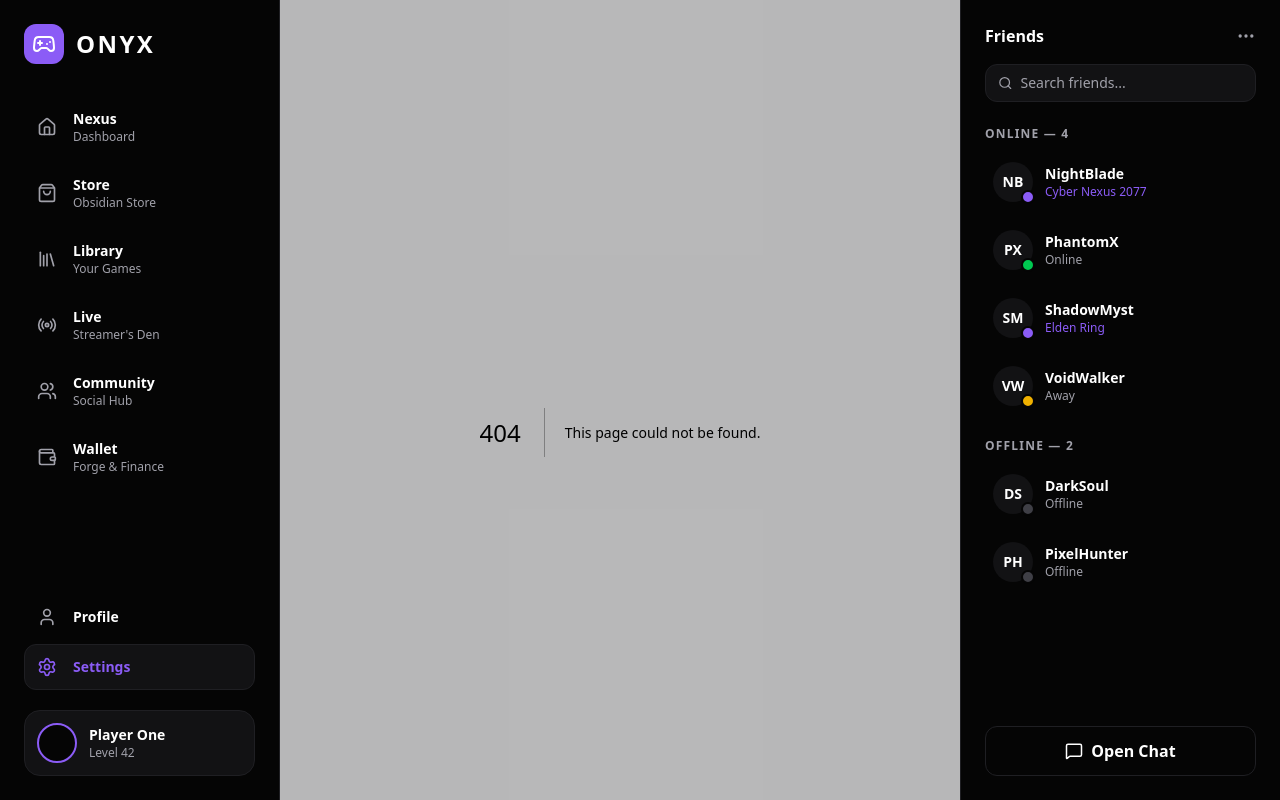
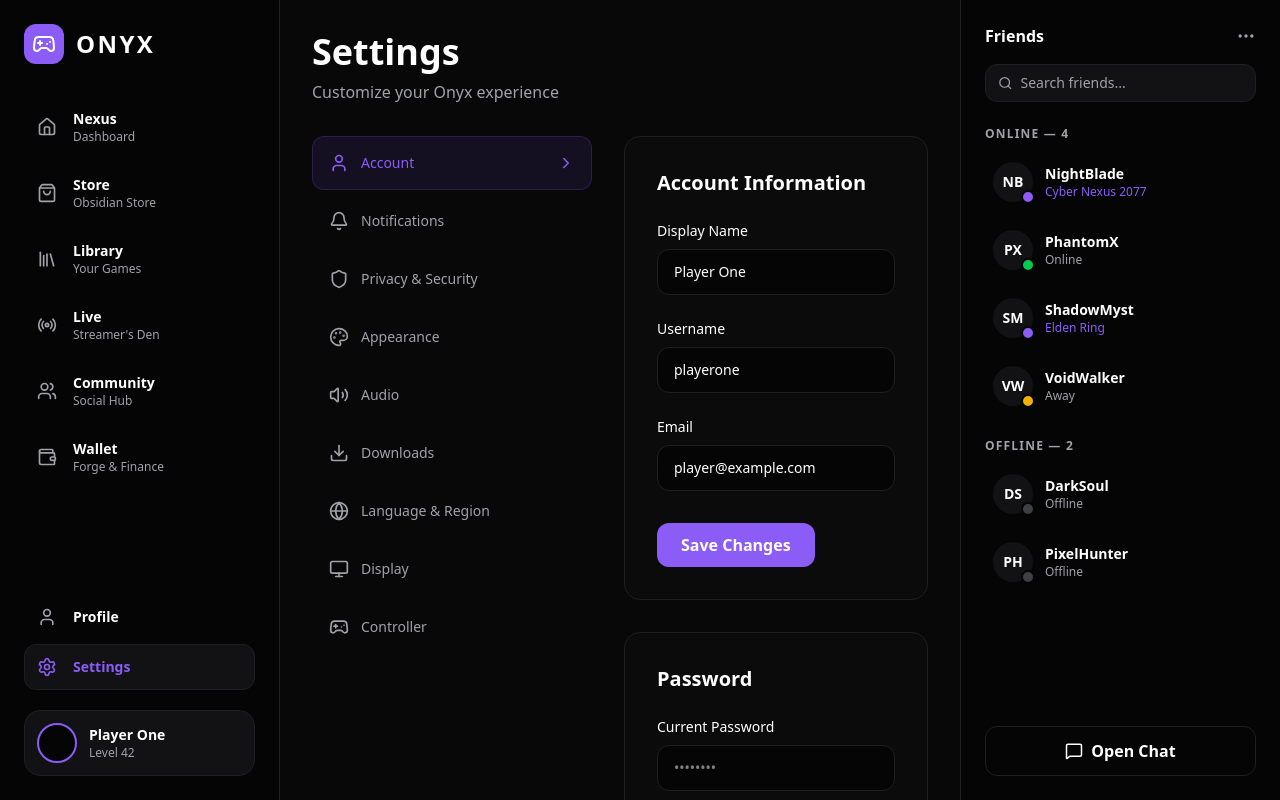
Before and after one commit to turanhsnv-dev/onyx-ecosystem, a Next.js app: page /settings in a window 1280 px wide. Before the commit this address had no page. Shown: the top 800 px of the page. Built offline with nearby package versions, Linux system fonts and the light colour scheme.

Commit message:
feat: implement settings page layout with navigation menu and account management forms

```diff
--- /dev/null
+++ b/src/app/settings/page.tsx
@@ -0,0 +1,119 @@
+"use client";
+import { User, Bell, Shield, Palette, Volume2, Download, Globe, Monitor, Gamepad2, ChevronRight } from "lucide-react";
+
+// MOCK DATA: Settings Menyu
+const SETTINGS_TABS = [
+  { id: "account", label: "Account", icon: <User size={20} />, active: true },
+  { id: "notifications", label: "Notifications", icon: <Bell size={20} />, active: false },
+  { id: "privacy", label: "Privacy & Security", icon: <Shield size={20} />, active: false },
+  { id: "appearance", label: "Appearance", icon: <Palette size={20} />, active: false },
+  { id: "audio", label: "Audio", icon: <Volume2 size={20} />, active: false },
+  { id: "downloads", label: "Downloads", icon: <Download size={20} />, active: false },
+  { id: "language", label: "Language & Region", icon: <Globe size={20} />, active: false },
+  { id: "display", label: "Display", icon: <Monitor size={20} />, active: false },
+  { id: "controller", label: "Controller", icon: <Gamepad2 size={20} />, active: false },
+];
+
+export default function SettingsPage() {
+  return (
+    <div className="flex flex-col max-w-[1200px] mx-auto pb-20">
+
+      {/* 1. Header */}
+      <div className="mb-8">
+        <h1 className="text-4xl font-black text-white mb-2">Settings</h1>
+        <p className="text-text-muted">Customize your Onyx experience</p>
+      </div>
+
+      <div className="flex flex-col lg:flex-row gap-8">
+
+        {/* SOL TƏRƏF: Settings Menyusu */}
+        <div className="w-full lg:w-[280px] flex flex-col gap-1 shrink-0">
+          {SETTINGS_TABS.map((tab) => (
+            <button
+              key={tab.id}
+              className={`flex items-center justify-between p-4 rounded-xl text-sm font-medium transition-colors ${tab.active
+                ? "bg-primary/10 text-primary border border-primary/20"
+                : "bg-transparent text-text-muted hover:bg-surface hover:text-white border border-transparent"
+                }`}
+            >
+              <div className="flex items-center gap-3">
+                {tab.icon}
+                {tab.label}
+              </div>
+              {tab.active && <ChevronRight size={18} />}
+            </button>
+          ))}
+        </div>
+
+        {/* SAĞ TƏRƏF: Formlar (Account) */}
+        <div className="flex-1 flex flex-col gap-8">
+
+          {/* Account Information Box */}
+          <div className="bg-surface/30 border border-border rounded-2xl p-8">
+            <h3 className="text-xl font-bold text-white mb-6">Account Information</h3>
+
+            <form className="flex flex-col gap-6" onSubmit={(e) => e.preventDefault()}>
+              <div className="flex flex-col gap-2">
+                <label className="text-sm font-medium text-white">Display Name</label>
+                <input
+                  type="text"
+                  defaultValue="Player One"
+                  className="bg-background border border-border rounded-xl px-4 py-3 text-sm text-white outline-none focus:border-primary/50 transition-colors"
+                />
+              </div>
+
+              <div className="flex flex-col gap-2">
+                <label className="text-sm font-medium text-white">Username</label>
+                <input
+                  type="text"
+                  defaultValue="playerone"
+                  className="bg-background border border-border rounded-xl px-4 py-3 text-sm text-white outline-none focus:border-primary/50 transition-colors"
+                />
+              </div>
+
+              <div className="flex flex-col gap-2">
+                <label className="text-sm font-medium text-white">Email</label>
+                <input
+                  type="email"
+                  defaultValue="player@example.com"
+                  className="bg-background border border-border rounded-xl px-4 py-3 text-sm text-white outline-none focus:border-primary/50 transition-colors"
+                />
+              </div>
+
+              <button className="bg-primary hover:bg-primary/90 text-white font-bold py-2.5 px-6 rounded-xl w-max mt-2 transition-colors">
+                Save Changes
+              </button>
+            </form>
+          </div>
+
+          {/* Password Box */}
+          <div className="bg-surface/30 border border-border rounded-2xl p-8">
+            <h3 className="text-xl font-bold text-white mb-6">Password</h3>
+
+            <form className="flex flex-col gap-6" onSubmit={(e) => e.preventDefault()}>
+              <div className="flex flex-col gap-2">
+                <label className="text-sm font-medium text-white">Current Password</label>
+                <input
+                  type="password"
+                  placeholder="••••••••"
+                  className="bg-background border border-border rounded-xl px-4 py-3 text-sm text-white outline-none focus:border-primary/50 transition-colors"
+                />
+              </div>
+
+              <div className="flex flex-col gap-2">
+                <label className="text-sm font-medium text-white">New Password</label>
+                <input
+                  type="password"
+                  placeholder="••••••••"
+                  className="bg-background border border-border rounded-xl px-4 py-3 text-sm text-white outline-none focus:border-primary/50 transition-colors"
+                />
+              </div>
+            </form>
+          </div>
+
+        </div>
+      </div>
+
+    </div>
+  );
+}
```
